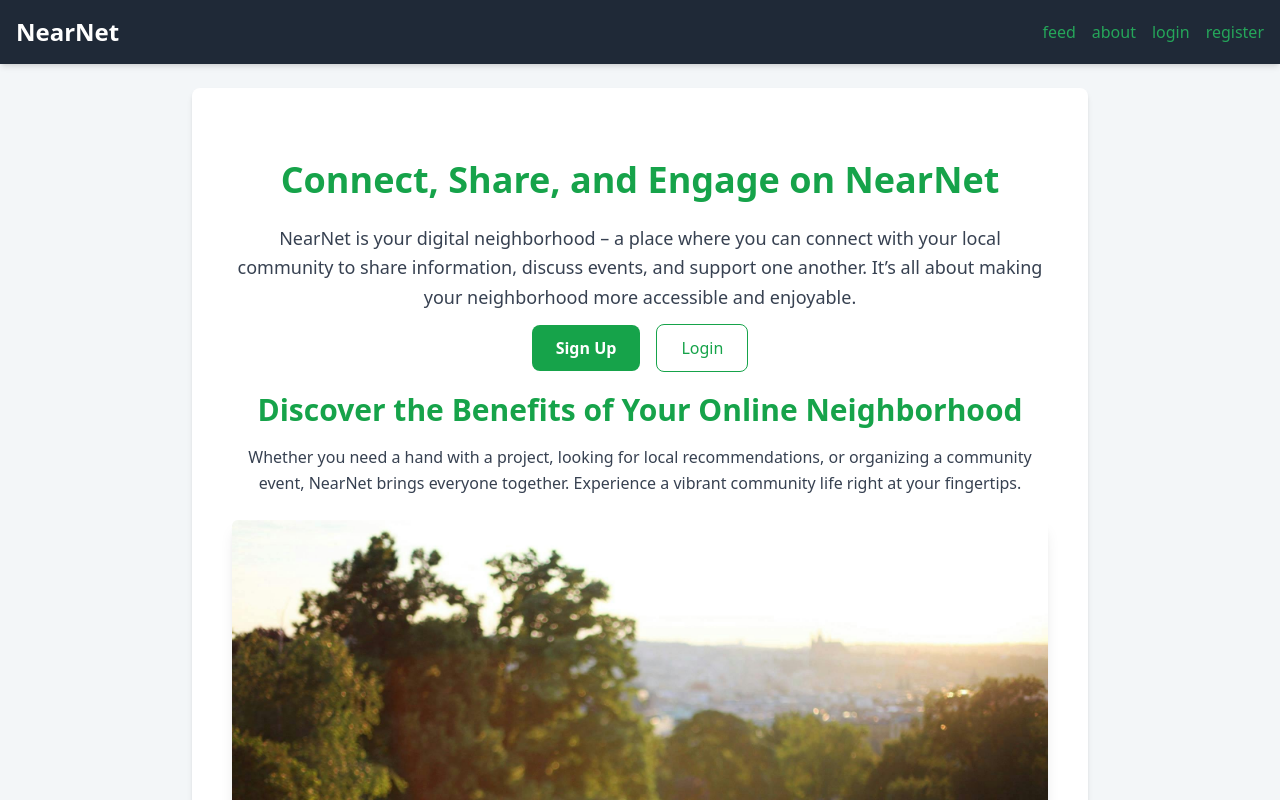
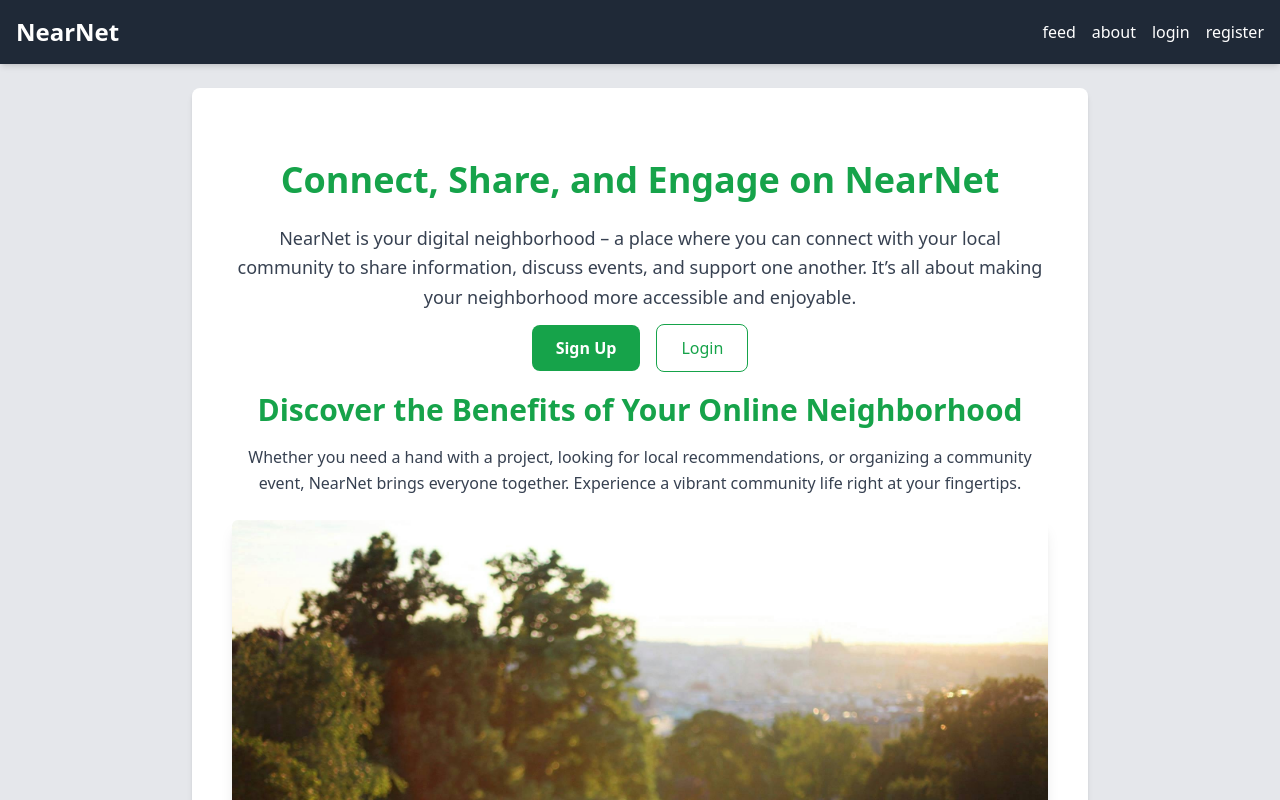
Before and after one commit to xeviert/nearnet, a Next.js app: page /about in a window 1280 px wide. Shown: the top 800 px of the page. Built offline with nearby package versions, Linux system fonts and the light colour scheme.

Commit message:
styling again

```diff
--- a/src/app/globals.css
+++ b/src/app/globals.css
@@ -3,21 +3,44 @@
 @tailwind utilities;
 
 :root {
-  --primary-color: 37, 166, 90; /* Glassdoor green */
-  --text-color: 60, 60, 60; /* Dark gray for text */
-  --background-color: 243, 246, 248; /* Light gray for background */
-  --border-color: 224, 224, 224; /* Light gray for borders */
+  --foreground-rgb: 40, 40, 40; /* Dark gray for text, more readable */
+  --background-start-rgb: 243, 246, 248; /* Light gray background start */
+  --background-end-rgb: 255, 255, 255; /* White background end */
+  --primary-green-rgb: 25, 135, 84; /* Glassdoor-like green for buttons and links */
+}
+
+@media (prefers-color-scheme: dark) {
+  :root {
+    --foreground-rgb: 255, 255, 255;
+    --background-start-rgb: 35, 35, 35;
+    --background-end-rgb: 50, 50, 50;
+    --primary-green-rgb: 25, 135, 84; /* Keeping the green vibrant even in dark mode */
+  }
 }
 
 body {
-  color: rgb(var(--text-color));
-  background-color: rgb(var(--background-color));
+  color: rgb(var(--foreground-rgb));
+  background: linear-gradient(
+    to bottom,
+    rgb(var(--background-start-rgb)),
+    rgb(var(--background-end-rgb))
+  );
 }
 
-a {
-  color: rgb(var(--primary-color));
+@layer utilities {
+  .text-balance {
+    text-wrap: balance;
+  }
+
+  .btn-primary {
+    background-color: rgb(var(--primary-green-rgb));
+    color: white;
+    padding: 8px 16px;
+    border-radius: 4px;
+    transition: background-color 0.3s;
+  }
+
+  .btn-primary:hover {
+    background-color: rgb(var(--primary-green-rgb, 20, 120, 75));
+  }
 }
-
-a:hover {
-  color: rgb(30, 144, 74); /* Darker shade of green for hover */
-}
--- a/src/app/page.js
+++ b/src/app/page.js
@@ -4,8 +4,8 @@ import Footer from "@/components/Footer";
 
 export default function Home() {
   return (
-    <>
+    <div>
     <LandingPage />
-    </>
+    </div>
   );
 }
--- a/src/pages/_app.js
+++ b/src/pages/_app.js
@@ -4,9 +4,9 @@ import Footer from '@/components/Footer';
 
 function MyApp({ Component, pageProps }) {
   return (
-    <div className="flex flex-col min-h-screen">
+    <div className="flex flex-col min-h-screen bg-gray-200">
       <NavBar />
-      <main className="flex-grow pt-16">
+      <main className="flex-grow pt-16 bg-gray-200">
         <Component {...pageProps} />
       </main>
       <Footer />
--- a/src/pages/about.js
+++ b/src/pages/about.js
@@ -3,7 +3,7 @@ import Image from 'next/image';
 
 export default function LandingPage() {
   return (
-    <div className="min-h-screen bg-gray-150 p-6 flex flex-col items-center justify-center">
+    <div className="min-h-screen bg-gray-200 p-6 flex flex-col items-center justify-center">
       <div className="w-full max-w-4xl bg-white p-10 rounded-lg shadow-md">
         <section className="text-center my-8">
           <h1 className="text-4xl font-bold text-green-600 mb-6">Connect, Share, and Engage on NearNet</h1>
--- a/src/pages/feed.js
+++ b/src/pages/feed.js
@@ -71,7 +71,7 @@ export default function Feed() {
   ];
 
   return (
-    <div className="flex flex-col items-center bg-gray-100 min-h-screen py-6">
+    <div className="flex flex-col items-center bg-gray-200 min-h-screen py-6">
       <div className="w-full max-w-4xl">
         <StatusUpdater />
         {favors.map((favor) => (
--- a/src/pages/login.js
+++ b/src/pages/login.js
@@ -1,6 +1,6 @@
 export default function Login() {
   return (
-    <section className="flex justify-center items-center min-h-screen bg-gray-150">
+    <section className="flex justify-center items-center min-h-screen bg-gray-200">
       <div className="w-full max-w-md p-8 bg-white rounded-lg shadow-md">
         <h2 className="text-center text-2xl font-bold text-green-600 mb-4">Login</h2>
         <form className="space-y-6">
```
